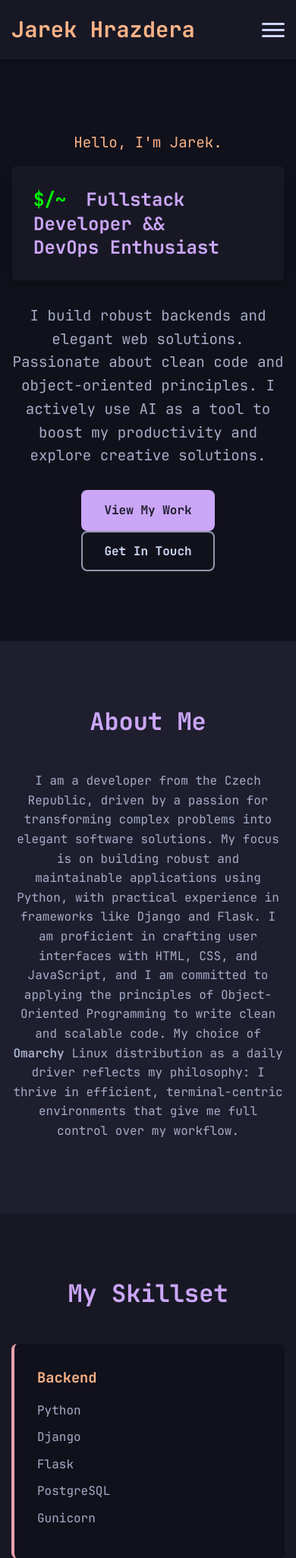
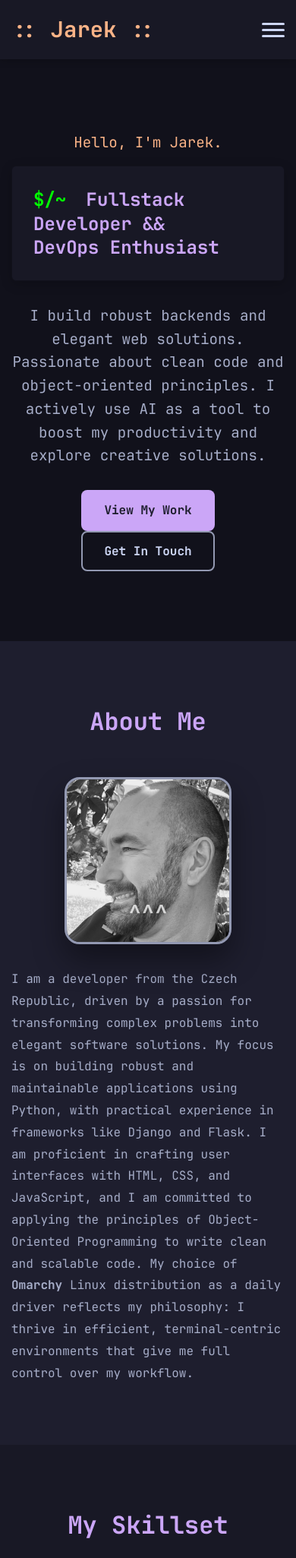
Before and after one commit to jardahrazdera/portfolio-jaroslav-tech, a Django app: page /en/ in a window 390 px wide. Shown: the top 2051 px of the page at 76% size. Run offline with Django 5.2, Linux system fonts and the light colour scheme; data comes from the database, SQL or seed files in the repository.

Commit message:
feat: add personal photo to About Me section with interactive terminal overlay
- Add profile photo with grayscale to color hover effect
- Implement terminal-style overlay showing "$ whoami" → "Jarek"
- Include animated hint arrows ("^^^") to encourage interaction
- Ensure full compatibility with light/dark theme switching
- Create responsive design (350px desktop, 220px mobile)
- Update header logo and title to use "Jarek" consistently

```diff
--- a/src/core/static/core/css/style.css
+++ b/src/core/static/core/css/style.css
@@ -235,6 +235,133 @@ a:hover {
     color: var(--subtext);
 }
 
+/* About Section with Photo */
+.about-content {
+    margin-top: 3rem;
+}
+
+.about-wrapper {
+    display: flex;
+    flex-direction: column;
+    align-items: center;
+    gap: 3rem;
+    max-width: 800px;
+    margin: 0 auto;
+    text-align: center;
+}
+
+.about-photo-container {
+    position: relative;
+    width: 350px;
+    height: 350px;
+    border-radius: 20px;
+    overflow: hidden;
+    box-shadow: 0 20px 40px rgba(0, 0, 0, 0.4);
+    border: 3px solid var(--overlay);
+}
+
+.profile-photo {
+    width: 100%;
+    height: 100%;
+    object-fit: cover;
+    display: block;
+    filter: grayscale(100%);
+    transition: filter 0.3s ease;
+}
+
+.about-photo-container:hover .profile-photo {
+    filter: grayscale(0%);
+}
+
+.photo-terminal-overlay {
+    position: absolute;
+    bottom: 0;
+    left: 0;
+    right: 0;
+    background: rgba(30, 30, 46, 0.7);
+    padding: 20px;
+    transform: translateY(100%);
+    transition: transform 0.3s ease;
+}
+
+/* Light theme overlay */
+body.light-theme .photo-terminal-overlay {
+    background: rgba(253, 246, 227, 0.7);
+}
+
+.about-photo-container:hover .photo-terminal-overlay {
+    transform: translateY(0);
+}
+
+.photo-hint-arrow {
+    position: absolute;
+    bottom: 10px;
+    left: 50%;
+    transform: translateX(-50%);
+    color: whitesmoke;
+    font-size: 1.8rem;
+    font-family: 'JetBrains Mono', monospace;
+    font-weight: bold;
+    opacity: 0.8;
+    animation: gentle-bounce 1s ease-in-out infinite;
+    z-index: 2;
+    transition: opacity 0.3s ease;
+}
+
+/* Light theme arrow */
+body.light-theme .photo-hint-arrow {
+    color: whitesmoke;
+}
+
+/* Hide arrow on hover */
+.about-photo-container:hover .photo-hint-arrow {
+    opacity: 0;
+}
+
+@keyframes gentle-bounce {
+    0%, 100% {
+        transform: translateX(-50%) translateY(0);
+    }
+    50% {
+        transform: translateX(-50%) translateY(-5px);
+    }
+}
+
+.terminal-text {
+    display: block;
+    color: var(--green);
+    font-family: 'JetBrains Mono', monospace;
+    font-size: 0.9rem;
+    margin-bottom: 5px;
+}
+
+/* Light theme terminal text */
+body.light-theme .terminal-text {
+    color: #073642; /* Solarized base03 - dark color for light theme */
+}
+
+.terminal-response {
+    display: block;
+    color: var(--text);
+    font-family: 'JetBrains Mono', monospace;
+    font-size: 1.1rem;
+    font-weight: 600;
+}
+
+/* Light theme terminal response */
+body.light-theme .terminal-response {
+    color: #073642; /* Solarized base03 - dark color for light theme */
+}
+
+.about-text p {
+    line-height: 1.8;
+    color: var(--subtext);
+    font-size: 1.1rem;
+    margin: 0;
+    text-align: justify;
+    max-width: 700px;
+}
+
 /* Projects Section */
 .projects-grid {
     display: grid;
@@ -400,6 +527,21 @@ a:hover {
         display: inline-block;
         margin-bottom: 10px;
         margin-right: 5px;
+    }
+
+    /* About section on mobile */
+    .about-wrapper {
+        gap: 2rem;
+    }
+
+    .about-photo-container {
+        width: 220px;
+        height: 220px;
+    }
+
+    .about-text p {
+        text-align: left;
+        font-size: 1rem;
     }
 }
 
--- a/src/core/templates/core/base.html
+++ b/src/core/templates/core/base.html
@@ -13,7 +13,7 @@ Version with a robust language switcher.
     {# SEO Meta Tags #}
     <meta name="description" content="{% block meta_description %}{% trans 'Personal portfolio of a passionate Fullstack Developer and DevOps enthusiast from the Czech Republic.' %}{% endblock %}">
 
-    <title>{% block title %}Jarek Hrazdera{% endblock %}</title>
+    <title>{% block title %}Jarek{% endblock %}</title>
 
     <script type="application/ld+json">
     {
@@ -71,7 +71,7 @@ Version with a robust language switcher.
 
     <header class="main-header">
         <div class="container">
-            <a href="{% url 'core:index' %}" class="logo">Jarek Hrazdera</a>
+            <a href="{% url 'core:index' %}" class="logo">:: Jarek ::</a>
             <nav class="main-nav">
                 <ul class="nav-links">
                     <li><a href="#about">{% trans "About" %}</a></li>
--- a/src/core/templates/core/index.html
+++ b/src/core/templates/core/index.html
@@ -35,10 +35,20 @@ This template extends base.html and provides the actual content for the main pag
         <div class="container">
             <h2>{% trans "About Me" %}</h2>
             <div class="about-content">
-                <div class="about-text">
-                    {% blocktrans %}
-                    <p>I am a developer from the Czech Republic, driven by a passion for transforming complex problems into elegant software solutions. My focus is on building robust and maintainable applications using Python, with practical experience in frameworks like Django and Flask. I am proficient in crafting user interfaces with HTML, CSS, and JavaScript, and I am committed to applying the principles of Object-Oriented Programming to write clean and scalable code. My choice of <strong>Omarchy</strong> Linux distribution as a daily driver reflects my philosophy: I thrive in efficient, terminal-centric environments that give me full control over my workflow.</p>
-                    {% endblocktrans %}
+                <div class="about-wrapper">
+                    <div class="about-photo-container">
+                        <img src="{% static 'core/assets/I.jpg' %}" alt="Jarek" class="profile-photo">
+                        <div class="photo-hint-arrow">^^^</div>
+                        <div class="photo-terminal-overlay">
+                            <span class="terminal-text">$ whoami</span>
+                            <span class="terminal-response">Jarek</span>
+                        </div>
+                    </div>
+                    <div class="about-text">
+                        {% blocktrans %}
+                        <p>I am a developer from the Czech Republic, driven by a passion for transforming complex problems into elegant software solutions. My focus is on building robust and maintainable applications using Python, with practical experience in frameworks like Django and Flask. I am proficient in crafting user interfaces with HTML, CSS, and JavaScript, and I am committed to applying the principles of Object-Oriented Programming to write clean and scalable code. My choice of <strong>Omarchy</strong> Linux distribution as a daily driver reflects my philosophy: I thrive in efficient, terminal-centric environments that give me full control over my workflow.</p>
+                        {% endblocktrans %}
+                    </div>
                 </div>
             </div>
         </div>
```
Also changed, not shown: src/core/static/core/assets/I.jpg (added).
